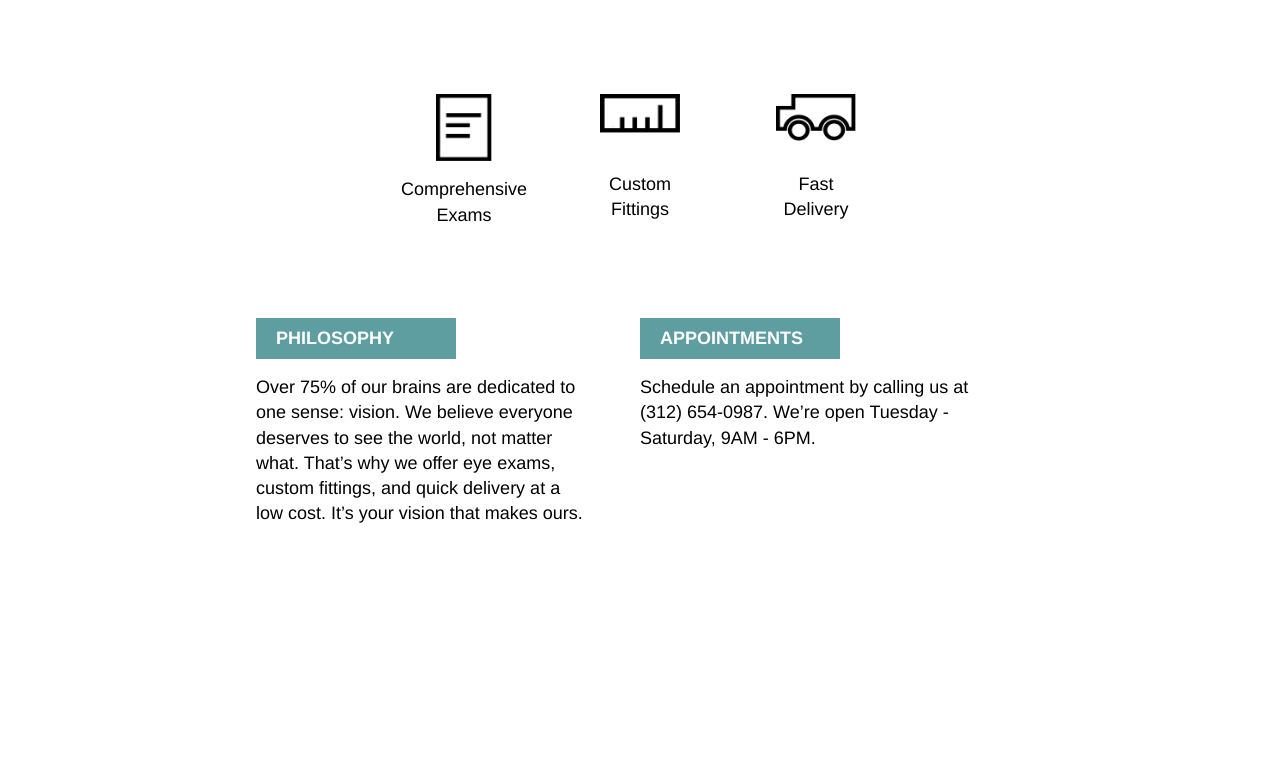
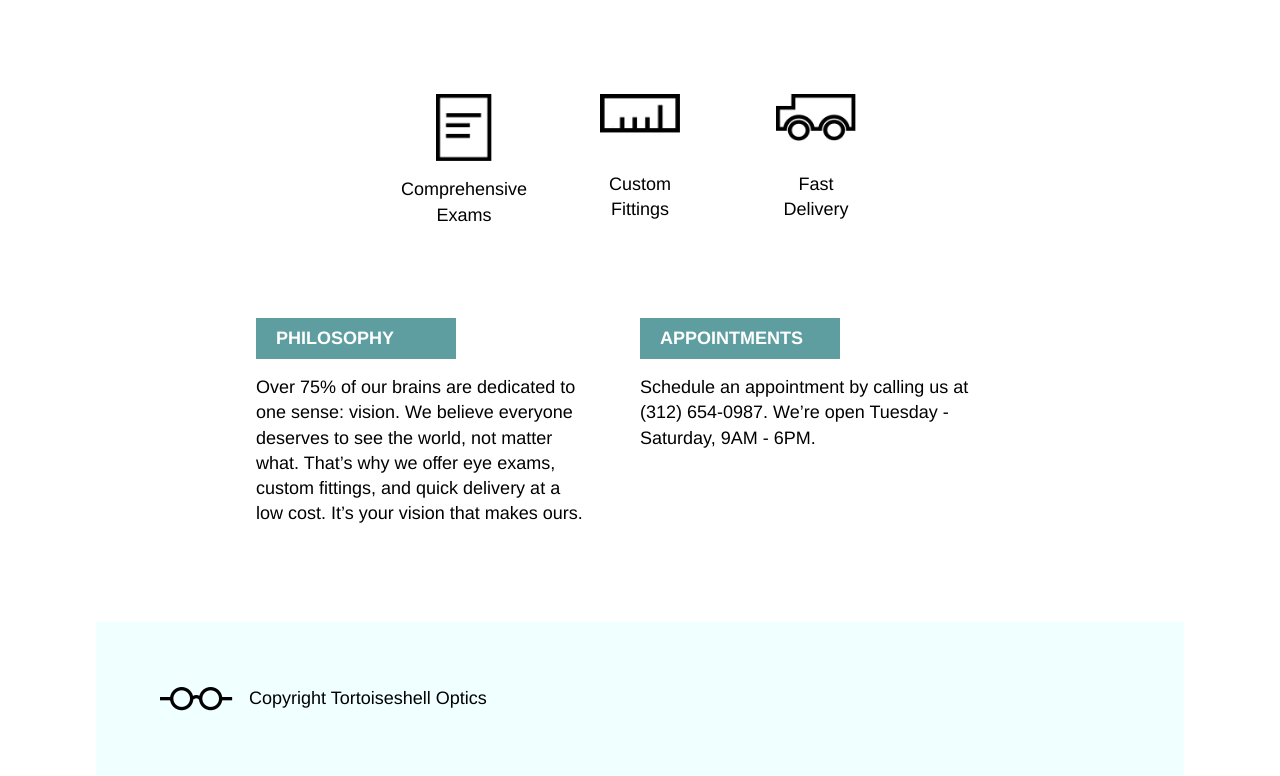
Before and after one commit to buistineke/tortoiseshelloptics, a plain HTML site: page index.html in a window 1280 px wide. Shown: the part 498-1274 px from the top of the page. Before the commit the page ends 1024 px from the top, so only its background shows below. Drawn offline with Linux system fonts and the light colour scheme.

Commit message:
Added footer to desktop version and added stype <p> info section

```diff
--- a/index.html
+++ b/index.html
@@ -70,7 +70,14 @@
 
     </div>
 
+    <!-- Footer Section -->
 
+    <footer>
+      <div class="container">
+        <img class="logo" src="./resources/images/logo-black.png" />
+        <span class="copyright">Copyright Tortoiseshell Optics</span>
+      </div>
+    </footer>
 
 
 
--- a/resources/css/style.css
+++ b/resources/css/style.css
@@ -132,5 +132,26 @@ h1 {
   color: white;
   font-weight: bold;
   width: 10rem;
-  margin-bottom: 1rem;
 }
+
+.info-item p{
+  margin: 1rem 0;
+}
+
+/* Footer Styles */
+
+footer .container {
+  display: flex;
+  align-items: center;
+  background-color: azure;
+  margin-top: 5rem;
+  padding: 4rem;
+}
+
+footer .logo {
+  height: 1.5rem;
+}
+
+footer span {
+  padding-left: 1rem;
+}
```
